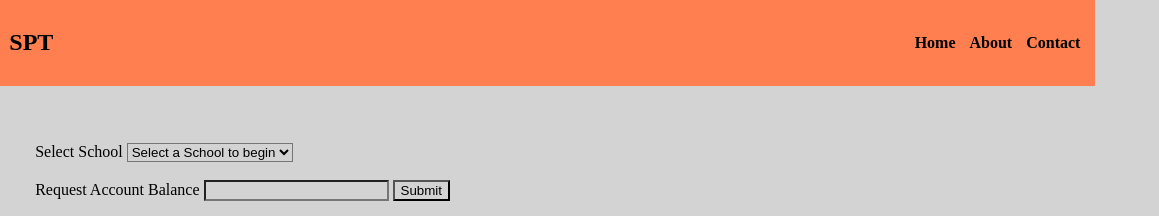
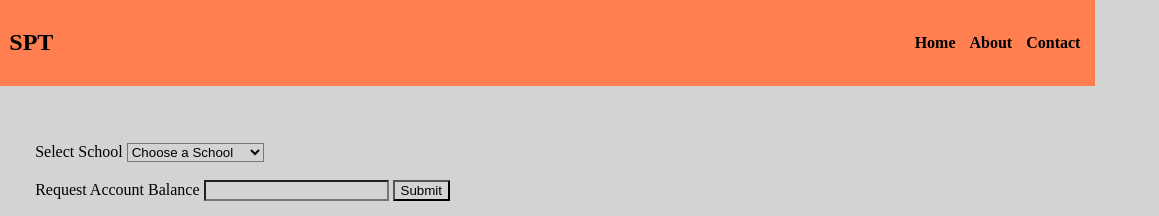
Before and after one commit to BurningBernie/schoolPaymentsTracker, a plain HTML site: page WebPage/index.html in a window 1280 px wide. Shown: the top 216 px of the page, 121-1280 px from the left. Drawn offline with Linux system fonts and the light colour scheme.

Commit message:
more work on select tag

```diff
--- a/WebPage/functions.js
+++ b/WebPage/functions.js
@@ -1,7 +1,7 @@
 function selector(){
    let selectorInput = document.getElementById("SL")
 
-   selectorInput.options[0]= new Option ('Select a School to begin')
+   //creo una iteración nueva del Class Option en el array options
    selectorInput.options[1]= new Option ('School Example 01')
    selectorInput.options[2]= new Option ('School Example 02')
    selectorInput.options[3]= new Option ('School Example 03')
--- a/WebPage/index.html
+++ b/WebPage/index.html
@@ -25,7 +25,9 @@
 
     <div class="formBox">
         <div>
-            <label>Select School <select name="schoolList" id="SL"></select></label>
+            <label>Select School <select name="schoolList" id="SL" required>
+                <option value="">Choose a School</option>
+            </select></label>
         </div>
         <br>
         <div>
```
